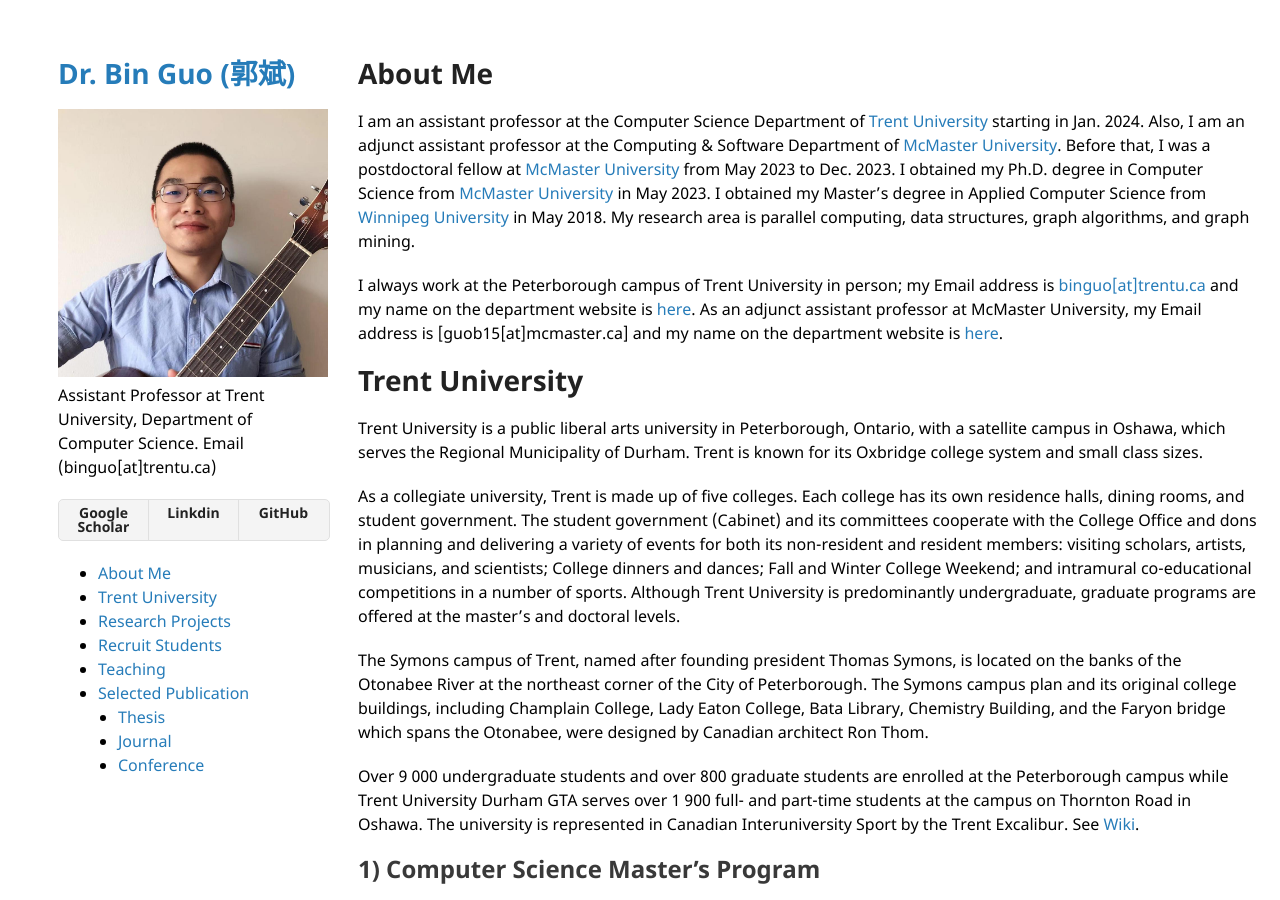
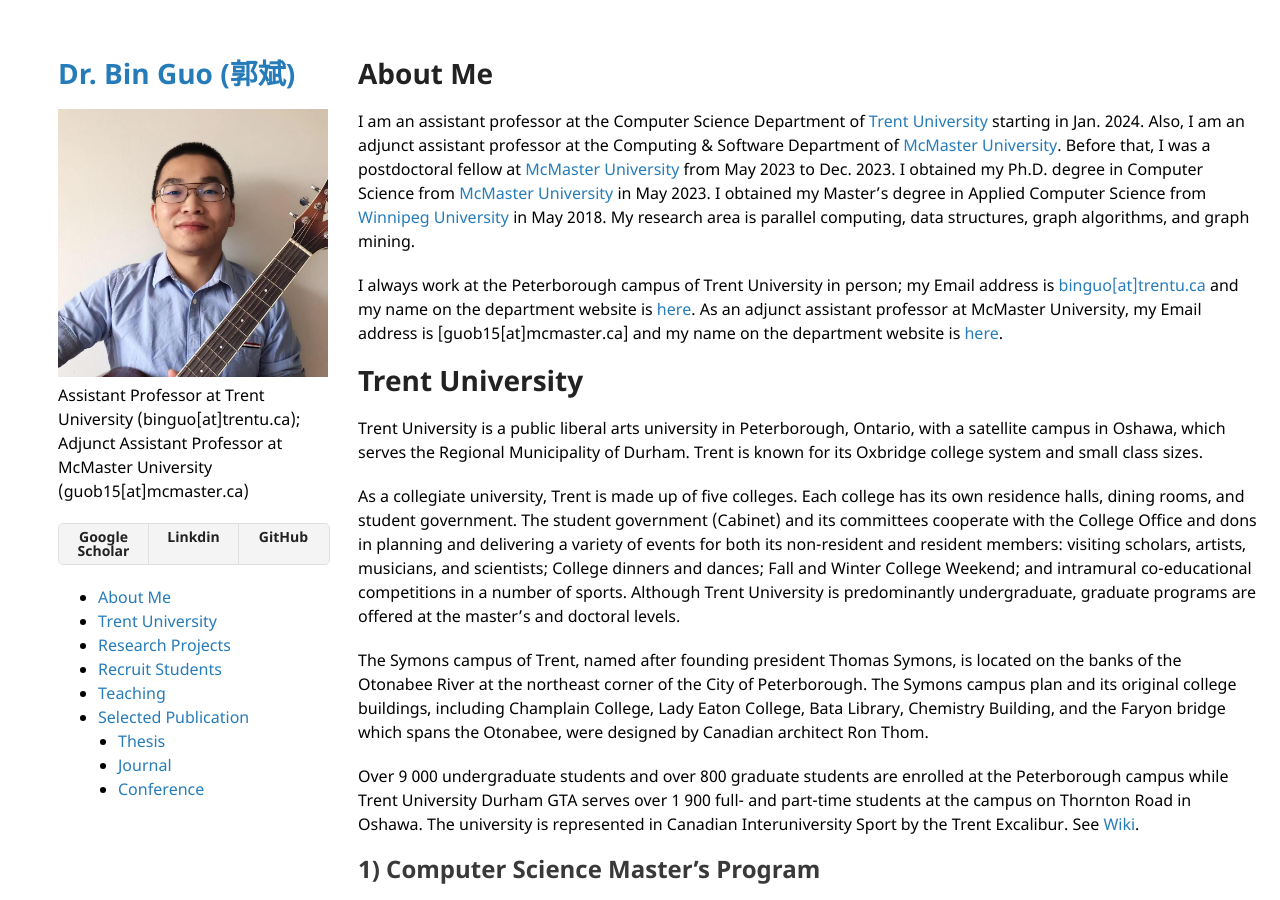
Before and after one commit to bin-guo/bin-guo.github.io, a Jekyll site: the page built from index.md, in a window 1280 px wide and 900 px high. Built offline with Jekyll 4.4.1, drawn with Linux system fonts in a browser that asks for light colours; our own code applies the rules of GitHub Pages for plain Markdown files.

Commit message:
Update _config.yml

```diff
--- a/_config.yml
+++ b/_config.yml
@@ -2,6 +2,6 @@ remote_theme: pages-themes/minimal@v0.2.0
 plugins:
 - jekyll-remote-theme # add this line to the plugins list if you already have one
 title: Dr. Bin Guo (郭斌)
-description: Assistant Professor at Trent University, Department of Computer Science. Email (binguo[at]trentu.ca)
+description: Assistant Professor at Trent University (binguo[at]trentu.ca); Adjunct Assistant Professor at McMaster University (guob15[at]mcmaster.ca)
 show_downloads: true
 logo: assets/binguo.jpg
```
